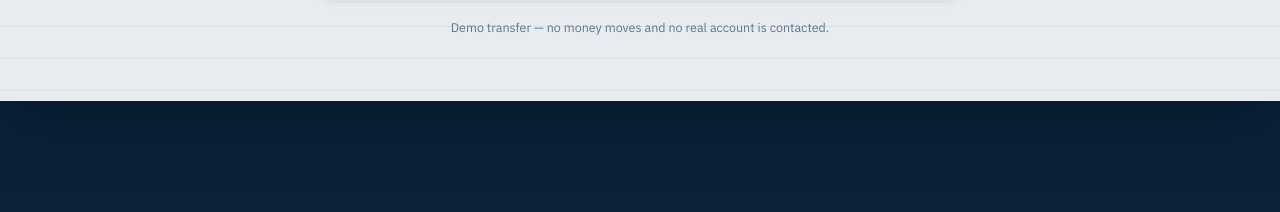
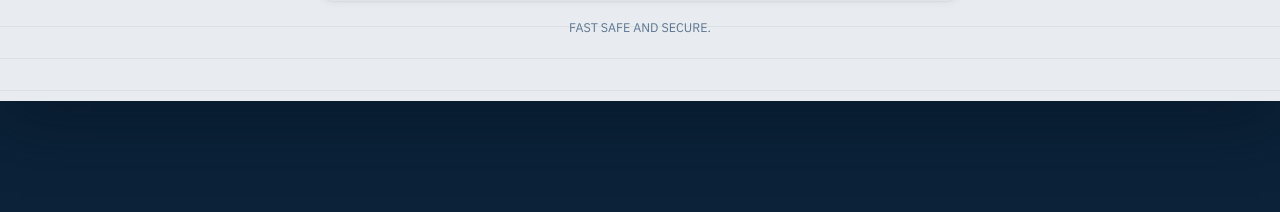
Before and after one commit to care3653-a11y/blueoakbankexpress, a Flask app: page /send in a window 1280 px wide. Shown: the part 1093-1305 px from the top of the page. Run offline with Flask 3, Linux system fonts and the light colour scheme; the visitor is signed in with stand-in values (Sample User, id 1).

Commit message:
Update send.html

```diff
--- a/templates/send.html
+++ b/templates/send.html
@@ -64,7 +64,7 @@
   </div>
 
   <p class="hint" style="text-align:center; margin-top:16px">
-    Demo transfer — no money moves and no real account is contacted.
+    FAST SAFE AND SECURE.
   </p>
 </div>
 {% endblock %}
```
